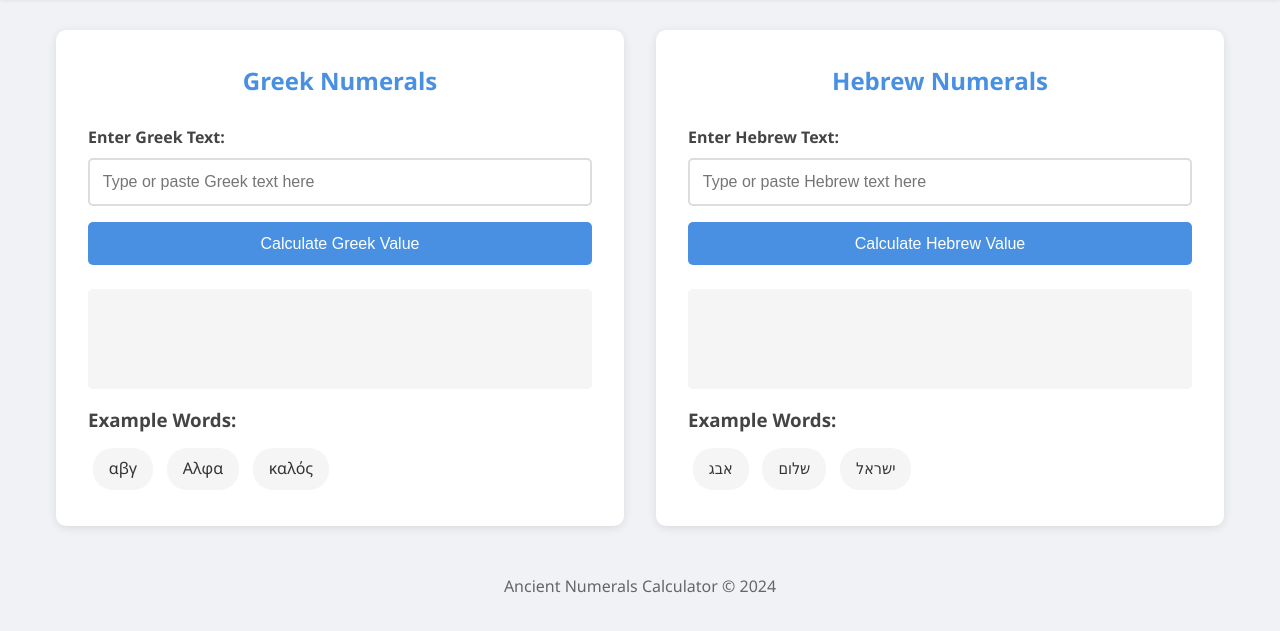
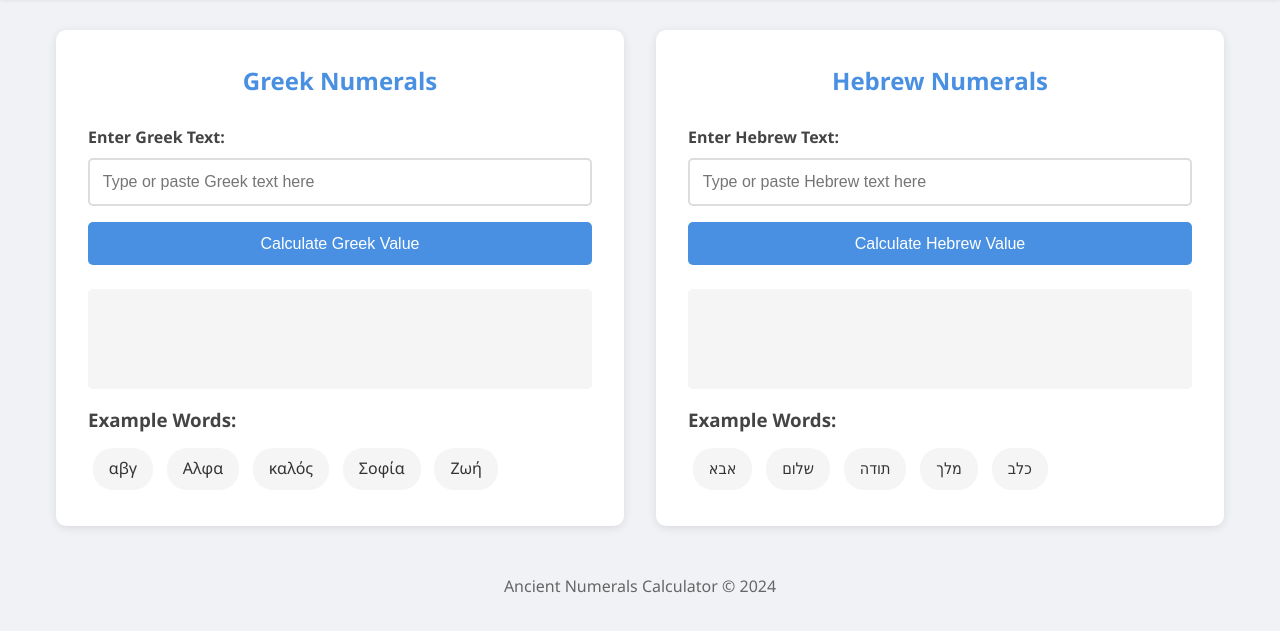
Before and after one commit to cassia-power/Numeral_Calculator, a plain HTML site: page index.html in a window 1280 px wide. Shown: the part 85-716 px from the top of the page. Drawn offline with Linux system fonts and the light colour scheme.

Commit message:
Update index.html

```diff
--- a/index.html
+++ b/index.html
@@ -169,6 +169,8 @@
                 <div class="example-word" onclick="useGreekExample('αβγ')">αβγ</div>
                 <div class="example-word" onclick="useGreekExample('Αλφα')">Αλφα</div>
                 <div class="example-word" onclick="useGreekExample('καλός')">καλός</div>
+                <div class="example-word" onclick="useGreekExample('Σοφία')">Σοφία</div>
+                <div class="example-word" onclick="useGreekExample('Ζωή')">Ζωή</div>
             </div>
         </div>
 
@@ -184,9 +186,11 @@
             <div id="hebrew-output" class="output"></div>
             <div class="examples">
                 <h3>Example Words:</h3>
-                <div class="example-word" onclick="useHebrewExample('אבג')">אבג</div>
+                <div class="example-word" onclick="useHebrewExample('אבא')">אבא</div>
                 <div class="example-word" onclick="useHebrewExample('שלום')">שלום</div>
-                <div class="example-word" onclick="useHebrewExample('ישראל')">ישראל</div>
+                <div class="example-word" onclick="useHebrewExample('תודה')">תודה</div>
+                <div class="example-word" onclick="useHebrewExample('מלך')">מלך</div>
+                <div class="example-word" onclick="useHebrewExample('כלב')">כלב</div>
             </div>
         </div>
     </div>
```
